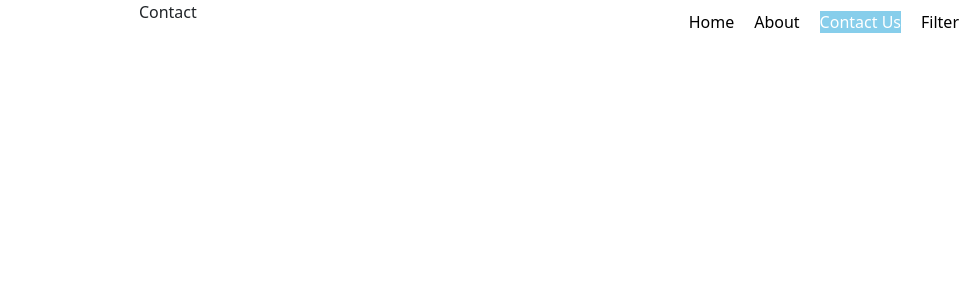
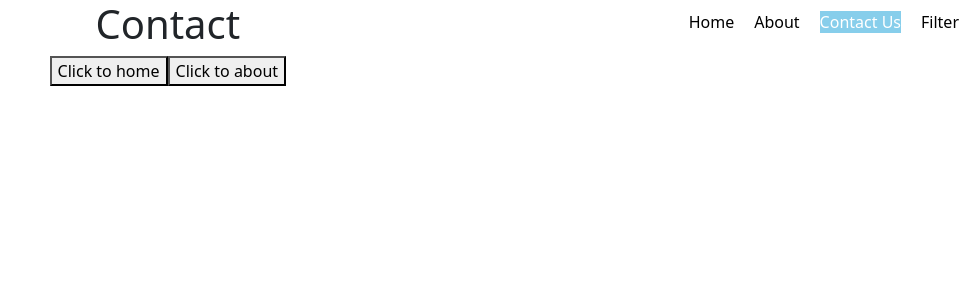
Before and after one commit to nureazambd/learn-reactjs-code-with-nur-step-by-step, a React (Create React App) app: page /contact in a window 1280 px wide. Shown: the top 300 px of the page, without its empty margins (311-1280 px from the left). Built offline with nearby package versions, Linux system fonts and the light colour scheme.

Commit message:
Navigation on Click and Navigating programmatically in react

```diff
--- a/src/App.css
+++ b/src/App.css
@@ -41,7 +41,6 @@
   display: flex;
   list-style: none;
   float: right;
-
 }
 .liStyle{
   margin: 10px;
--- a/src/components/Contact.jsx
+++ b/src/components/Contact.jsx
@@ -1,7 +1,26 @@
 import React from 'react'
+import { useNavigate } from 'react-router-dom'
+export default function Contact() {
+  const navigate = useNavigate();
+  const clickToHome = ()=>{
+    let x = true
+    if(x){
+      navigate('/about')
+    }
+    else{
+      navigate('/')
+    }
 
-export default function Contact() {
+  }
+
+  function clickToAbout(url){
+    navigate(url)
+  }
   return (
-    <div>Contact</div>
+    <div>
+        <h1>Contact</h1>
+        <button onClick={()=>{clickToHome()}}>Click to home</button>
+        <button onClick={()=>{clickToAbout('/about')}}>Click to about</button>
+    </div>
   )
 }
--- a/src/components/Filter.jsx
+++ b/src/components/Filter.jsx
@@ -10,7 +10,7 @@ export default function Filter() {
         <h1>Filter</h1>
         <h3>Age is: {age}</h3>
         <h3>Name is: {name}</h3>
-        <input placeholder='Enter age' onChange={(e)=>{setSearchParams({age:e.target.value, name:'Salman'})}}/><br/>
+        <input placeholder='Enter age' onChange={(e)=>{setSearchParams({age:e.target.value,name:'Salman'})}}/><br/>
         <button onClick={()=>{setSearchParams({age:50,name:'Salman'})}}>click</button>
     </div>
   )
--- a/src/components/User.jsx
+++ b/src/components/User.jsx
@@ -1,5 +1,5 @@
 import React from 'react'
-import { useParams } from 'react-router-dom'
+import { useParams, Navigate } from 'react-router-dom'
 
 export default function User() {
     const params = useParams();
```
